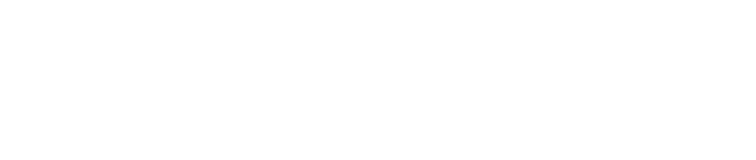
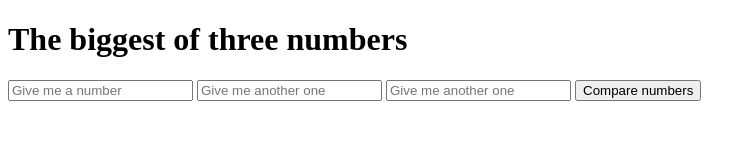
Before and after one commit to soymariavillaverde/4-Basic_JS_Exercises, a plain HTML site: page Exercise 6/index_6.html in a window 1280 px wide. Shown: the whole page, without its empty margins (0-756 px from the left). Drawn offline with Linux system fonts and the light colour scheme.

Commit message:
exercise 6 solved

```diff
--- a/Exercise 6/Index_6.js
+++ b/Exercise 6/Index_6.js
@@ -0,0 +1,28 @@
+    function biggestNumber(){
+        let numb1 = Number.parseInt(document.getElementById('input1').value)
+        let numb2 = Number.parseInt(document.getElementById('input2').value)
+        let numb3 = Number.parseInt(document.getElementById('input3').value)
+
+        let result = Math.max(numb1,numb2,numb3)
+
+
+        resultContainer.innerHTML = "<h3> The biggest number is " + result + "!</h3>";
+}
+
+
+        //-------------------------------- ANOTHER SOLUTION -------------------------------//
+
+    /* function biggestNumber(){
+        let numb1 = Number.parseInt(document.getElementById('input1').value)
+        let numb2 = Number.parseInt(document.getElementById('input2').value)
+        let numb3 = Number.parseInt(document.getElementById('input3').value)
+
+        if ((numb1) > (numb2) && (numb1) > (numb3)){
+            resultContainer.innerHTML = "<h3> The biggest number is " + numb1 + "!</h3>";
+        }
+        else if ((numb2) > (numb1) && (numb2) > (numb3)){
+           resultContainer.innerHTML = "<h3> The biggest number is " + numb2 + "!</h3>";
+        }
+        else
+          resultContainer.innerHTML = "<h3> The biggest number is " + numb3 + "!</h3>";
+    } */
--- a/Exercise 6/index_6.html
+++ b/Exercise 6/index_6.html
@@ -7,7 +7,12 @@
     <title>Exercise 6</title>
 </head>
 <body>
-
+    <h1>The biggest of three numbers</h1>
+    <input id="input1" type="number" placeholder="Give me a number">
+    <input id="input2" type="number" placeholder="Give me another one">
+    <input id="input3" type="number" placeholder="Give me another one">
+    <button onclick="biggestNumber()">Compare numbers</button>
+    <div id="resultContainer"></div>
 </body>
 <script src="./index_6.js"></script>
 </html>
```
